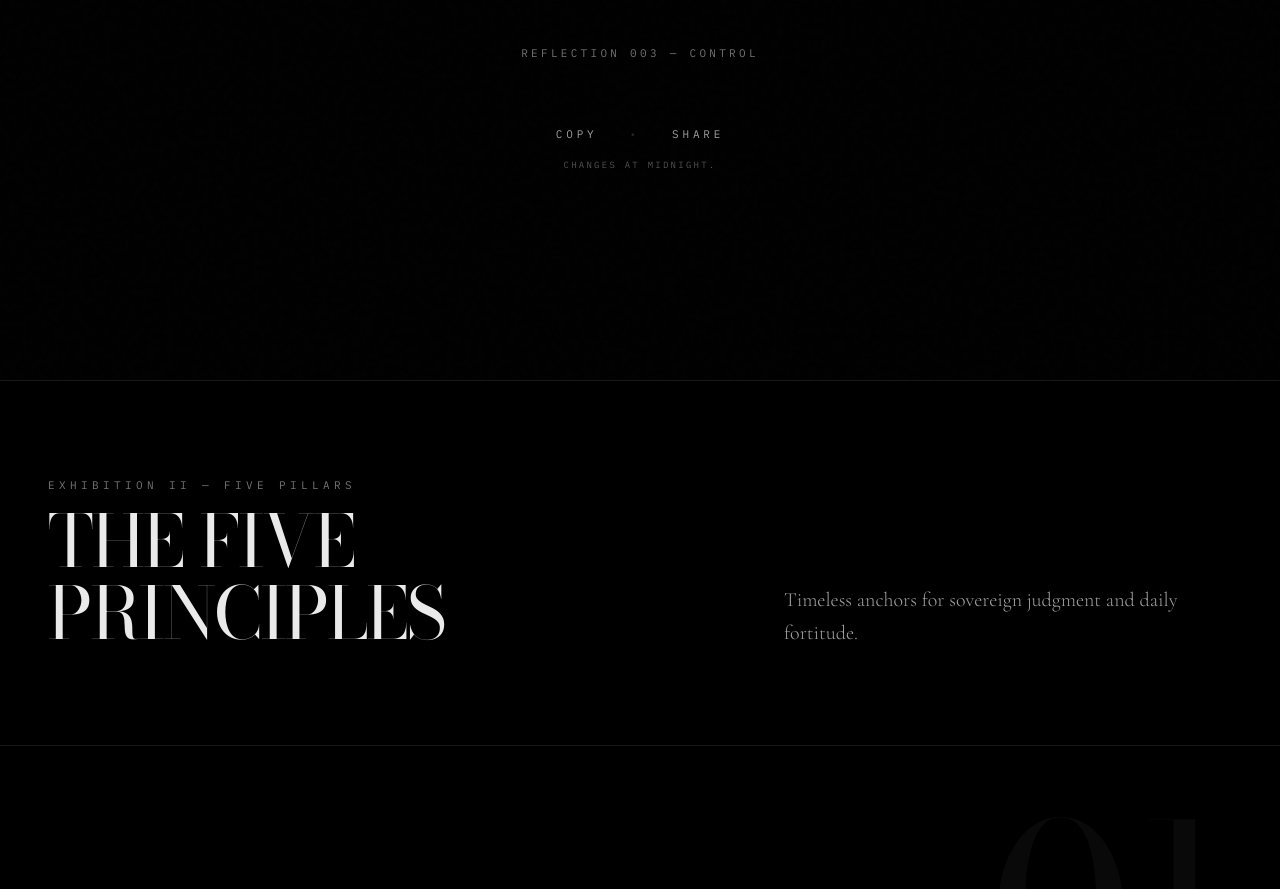
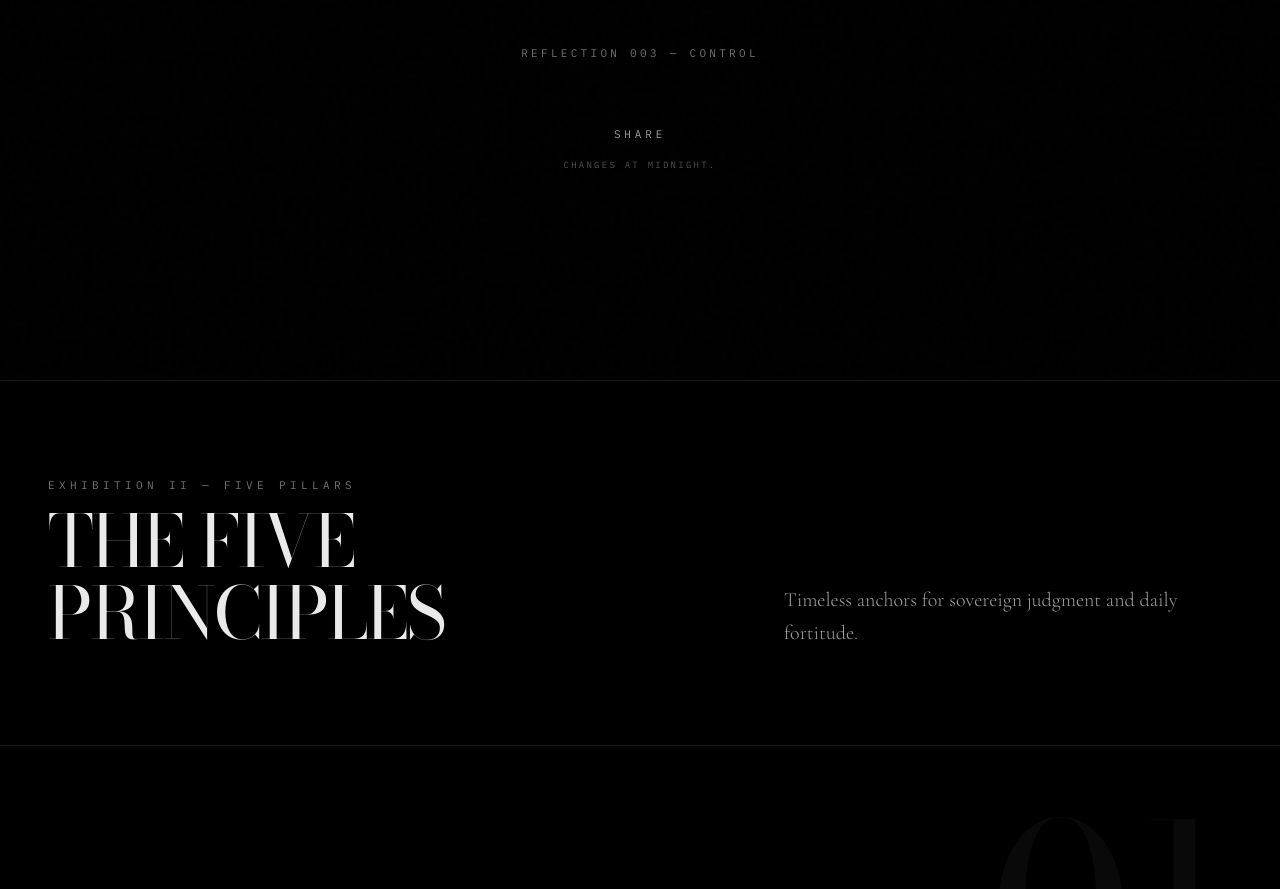
Before and after one commit to dbarbour86/antistoic, a React (Vite) app: page / in a window 1280 px wide. Shown: the part 2800-3689 px from the top of the page. Built offline with nearby package versions, Linux system fonts and the light colour scheme.

Commit message:
style: restore old favicon and unify sharing actions into single share button under daily reflections

```diff
--- a/src/components/DailyReflection.tsx
+++ b/src/components/DailyReflection.tsx
@@ -9,7 +9,6 @@ interface ReflectionItem {
 }
 
 export const DailyReflection: React.FC = () => {
-  const [copyStatus, setCopyStatus] = useState<'COPY' | 'COPIED'>('COPY');
   const [shareStatus, setShareStatus] = useState<'SHARE' | 'COPIED'>('SHARE');
 
   const reflections: ReflectionItem[] = reflectionsData;
@@ -25,13 +24,6 @@ export const DailyReflection: React.FC = () => {
   // Format copied/shared text exactly as specified
   const getFormattedText = () => {
     return `"${reflection.text}"\n\n— AntiStoic\nantistoic.com`;
-  };
-
-  const handleCopy = () => {
-    navigator.clipboard.writeText(getFormattedText()).then(() => {
-      setCopyStatus('COPIED');
-      setTimeout(() => setCopyStatus('COPY'), 2000);
-    });
   };
 
   const handleShare = () => {
@@ -99,14 +91,7 @@ export const DailyReflection: React.FC = () => {
 
           {/* Interactions */}
           <div className="space-y-4 pt-6">
-            <div className="flex justify-center items-center space-x-8 text-[11px] font-sans-clean tracking-[0.35em] text-neutral-400">
-              <button
-                onClick={handleCopy}
-                className="hover:text-white cursor-pointer transition-colors duration-300 focus:outline-none uppercase"
-              >
-                {copyStatus}
-              </button>
-              <span className="text-neutral-800">•</span>
+            <div className="flex justify-center items-center text-[11px] font-sans-clean tracking-[0.35em] text-neutral-400">
               <button
                 onClick={handleShare}
                 className="hover:text-white cursor-pointer transition-colors duration-300 focus:outline-none uppercase"
```
Also changed, not shown: public/favicon.png, 1 other file (tests, documents, lock files or other folders).
